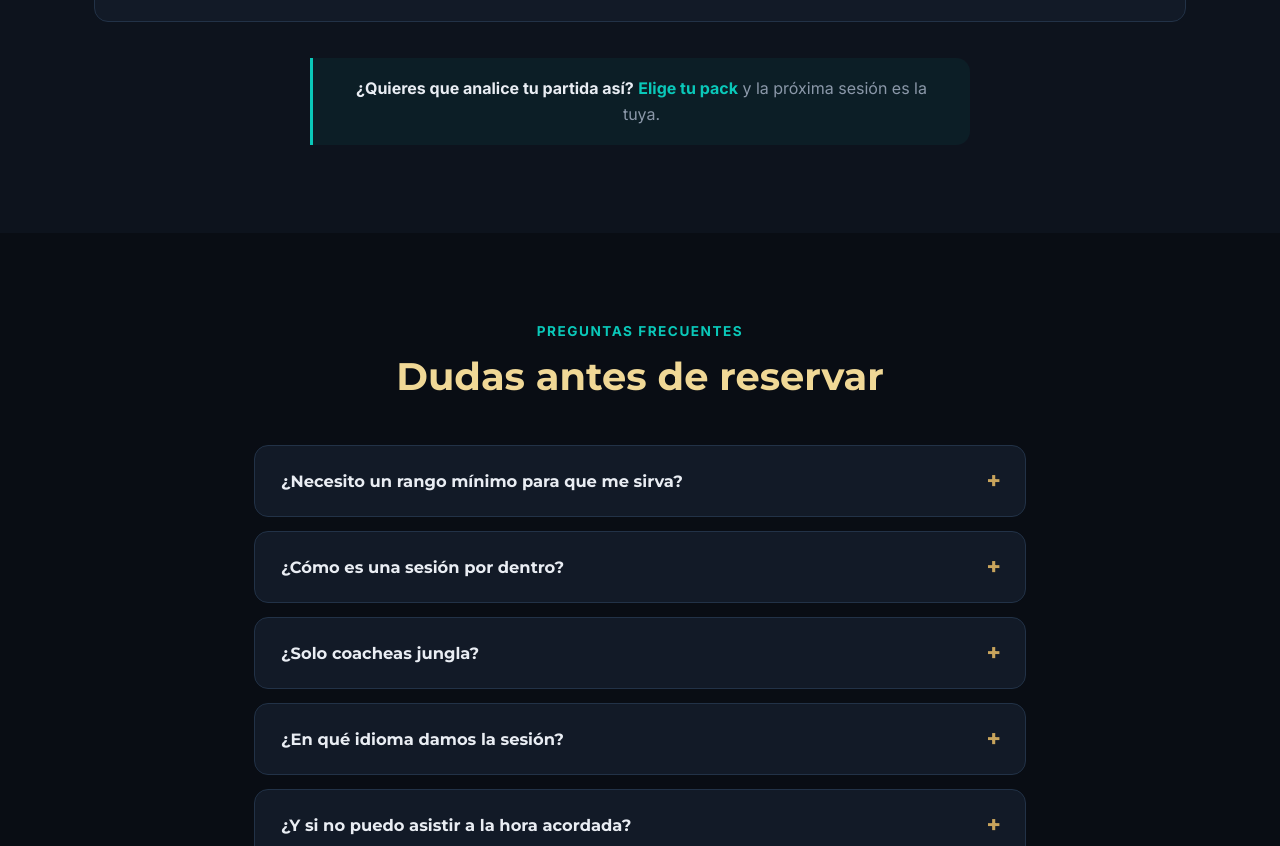
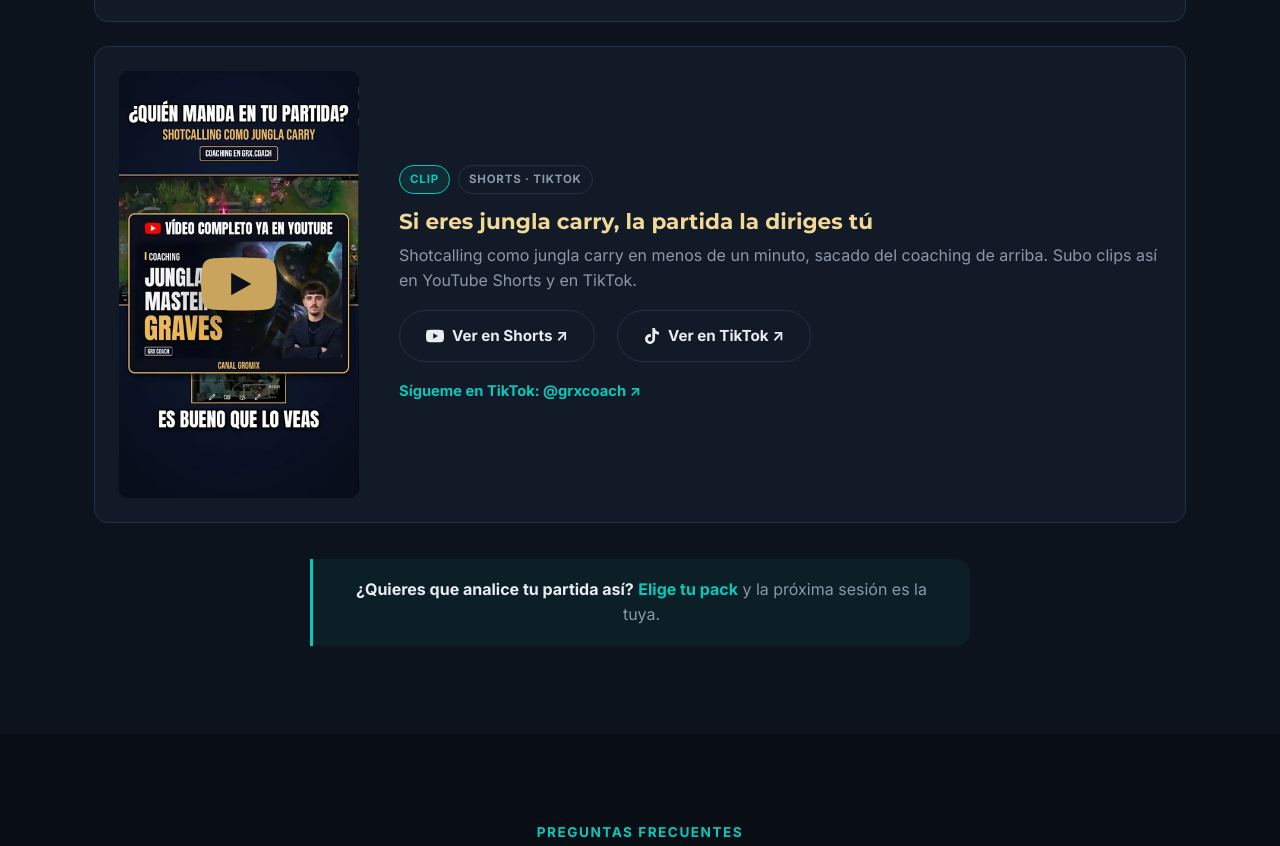
Before and after one commit to gzbl-dev/GRXCoaching, a plain HTML site: page index.html in a window 1280 px wide. Shown: the part 6295-7141 px from the top of the page. Drawn offline with Linux system fonts and the light colour scheme.

Commit message:
Add the jungle carry Short/TikTok clip to the free content section.
One vertical lite player (YouTube Short) with links to Shorts and
TikTok, a follow link to @grxcoach, ES/EN copy and TikTok in sameAs.

Co-Authored-By: Claude Opus 5.5 <noreply@anthropic.com>

```diff
--- a/css/style.css
+++ b/css/style.css
@@ -992,6 +992,13 @@ html[data-lang="en"]:not([data-i18n-ready]) body {
 
 .steps-note.content-cta { text-align: center; }
 
+.clip-feature {
+  margin-top: 24px;
+  grid-template-columns: 240px 1fr;
+}
+.yt-lite-vertical { aspect-ratio: 9 / 16; }
+.clip-follow { display: inline-block; margin-top: 18px; font-size: 0.92rem; }
+
 /* ---------- FAQ ---------- */
 .container.container-narrow { max-width: 820px; }
 
@@ -1092,6 +1099,7 @@ html[data-lang="en"]:not([data-i18n-ready]) body {
   .steps { grid-template-columns: 1fr; gap: 34px; }
   .steps-note { text-align: center; }
   .video-feature { grid-template-columns: 1fr; gap: 24px; }
+  .yt-lite-vertical { width: 100%; max-width: 260px; margin: 0 auto; }
 }
 
 @media (max-width: 520px) {
--- a/index.html
+++ b/index.html
@@ -488,6 +488,26 @@
         </div>
       </article>
 
+      <article class="video-feature clip-feature">
+        <div class="yt-lite yt-lite-vertical" data-yt-id="wbYZzz8UKGY">
+          <img src="assets/clip-jungla-carry.webp" width="405" height="720" loading="lazy" decoding="async" data-i18n="content.c1.thumbAlt" data-i18n-attr="alt" alt="Clip: shotcalling como jungla carry">
+          <button type="button" class="yt-lite-play" data-i18n="content.play" data-i18n-attr="aria-label" aria-label="Reproducir vídeo">
+            <svg viewBox="0 0 68 48" width="68" height="48" aria-hidden="true"><path class="yt-lite-play-bg" d="M66.5 7.7a8.5 8.5 0 0 0-6-6C55.3.3 34 .3 34 .3s-21.3 0-26.5 1.4a8.5 8.5 0 0 0-6 6C.1 13 .1 24 .1 24s0 11 1.4 16.3a8.5 8.5 0 0 0 6 6C12.7 47.7 34 47.7 34 47.7s21.3 0 26.5-1.4a8.5 8.5 0 0 0 6-6C67.9 35 67.9 24 67.9 24s0-11-1.4-16.3Z"/><path class="yt-lite-play-arrow" d="M45 24 27 14v20Z"/></svg>
+          </button>
+        </div>
+
+        <div class="video-feature-body">
+          <p class="video-tags"><span class="video-tag video-tag-free" data-i18n="content.clipTag">Clip</span><span class="video-tag">Shorts · TikTok</span></p>
+          <h3 data-i18n="content.c1.title">Si eres jungla carry, la partida la diriges tú</h3>
+          <p data-i18n="content.c1.body">Shotcalling como jungla carry en menos de un minuto, sacado del coaching de arriba. Subo clips así en YouTube Shorts y en TikTok.</p>
+          <div class="video-actions">
+            <a href="https://www.youtube.com/shorts/wbYZzz8UKGY" target="_blank" rel="noopener" class="btn btn-ghost"><svg viewBox="0 0 24 24" width="18" height="18" fill="currentColor" aria-hidden="true"><path d="M23.5 6.2a3 3 0 0 0-2.1-2.1C19.5 3.6 12 3.6 12 3.6s-7.5 0-9.4.5A3 3 0 0 0 .5 6.2 31 31 0 0 0 0 12a31 31 0 0 0 .5 5.8 3 3 0 0 0 2.1 2.1c1.9.5 9.4.5 9.4.5s7.5 0 9.4-.5a3 3 0 0 0 2.1-2.1A31 31 0 0 0 24 12a31 31 0 0 0-.5-5.8ZM9.6 15.6V8.4l6.3 3.6-6.3 3.6Z"/></svg><span data-i18n="content.c1.shorts">Ver en Shorts ↗</span></a>
+            <a href="https://www.tiktok.com/@grxcoach/video/7711376943907704086" target="_blank" rel="noopener" class="btn btn-ghost"><svg viewBox="0 0 24 24" width="16" height="16" fill="currentColor" aria-hidden="true"><path d="M12.53.02C13.84 0 15.14.01 16.44 0c.08 1.53.63 3.09 1.75 4.17 1.12 1.11 2.7 1.62 4.24 1.79v4.03c-1.44-.05-2.89-.35-4.2-.97-.57-.26-1.1-.59-1.62-.93-.01 2.92.01 5.84-.02 8.75-.08 1.4-.54 2.79-1.35 3.94-1.31 1.92-3.58 3.17-5.91 3.21-1.43.08-2.86-.31-4.08-1.03-2.02-1.19-3.44-3.37-3.65-5.71-.02-.5-.03-1-.01-1.49.18-1.9 1.12-3.72 2.58-4.96 1.66-1.44 3.98-2.13 6.15-1.72.02 1.48-.04 2.96-.04 4.44-.99-.32-2.15-.23-3.02.37-.63.41-1.11 1.04-1.36 1.75-.21.51-.15 1.07-.14 1.61.24 1.64 1.82 3.02 3.5 2.87 1.12-.01 2.19-.66 2.77-1.61.19-.33.4-.67.41-1.06.1-1.79.06-3.57.07-5.36.01-4.03-.01-8.05.02-12.07Z"/></svg><span data-i18n="content.c1.tiktok">Ver en TikTok ↗</span></a>
+          </div>
+          <a href="https://www.tiktok.com/@grxcoach" target="_blank" rel="noopener" class="link-inline clip-follow" data-i18n="content.followTiktok">Sígueme en TikTok: @grxcoach ↗</a>
+        </div>
+      </article>
+
       <p class="steps-note content-cta" data-i18n="content.cta" data-i18n-html>
         <strong>¿Quieres que analice tu partida así?</strong> <a href="#packs" class="link-inline">Elige tu pack</a> y la próxima sesión es la tuya.
       </p>
@@ -600,7 +620,8 @@
         "https://x.com/gromix_lol",
         "https://lol.fandom.com/wiki/GRX",
         "https://discord.gg/baMFcSazEA",
-        "https://www.youtube.com/@gromixlol"
+        "https://www.youtube.com/@gromixlol",
+        "https://www.tiktok.com/@grxcoach"
       ],
       "knowsAbout": [
         "League of Legends",
--- a/js/i18n.js
+++ b/js/i18n.js
@@ -133,6 +133,13 @@ const translations = {
     "content.v1.f1": "Cuándo pelear y cuándo farmear",
     "content.v1.f2": "Cómo convertir tu ventaja en objetivos",
     "content.v1.f3": "Tips y básicos de Graves en la jungla",
+    "content.clipTag": "Clip",
+    "content.c1.thumbAlt": "Clip: shotcalling como jungla carry",
+    "content.c1.title": "Si eres jungla carry, la partida la diriges tú",
+    "content.c1.body": "Shotcalling como jungla carry en menos de un minuto, sacado del coaching de arriba. Subo clips así en YouTube Shorts y en TikTok.",
+    "content.c1.shorts": "Ver en Shorts ↗",
+    "content.c1.tiktok": "Ver en TikTok ↗",
+    "content.followTiktok": "Sígueme en TikTok: @grxcoach ↗",
     "contact.eyebrow": "Contacto",
     "contact.title": "¿Hablamos?",
     "contact.lead": "Escríbeme por privado en Discord a <strong>gromixlol</strong> o entra en mi servidor y cuadramos tu sesión.",
@@ -273,6 +280,13 @@ const translations = {
     "content.v1.f1": "When to fight and when to farm",
     "content.v1.f2": "How to turn your lead into objectives",
     "content.v1.f3": "Graves jungle tips and fundamentals",
+    "content.clipTag": "Clip",
+    "content.c1.thumbAlt": "Clip: shotcalling as a carry jungler",
+    "content.c1.title": "If you're a carry jungler, you run the game",
+    "content.c1.body": "Shotcalling as a carry jungler in under a minute, cut from the coaching above (in Spanish). I post clips like this on YouTube Shorts and TikTok.",
+    "content.c1.shorts": "Watch on Shorts ↗",
+    "content.c1.tiktok": "Watch on TikTok ↗",
+    "content.followTiktok": "Follow me on TikTok: @grxcoach ↗",
     "contact.eyebrow": "Contact",
     "contact.title": "Let's talk",
     "contact.lead": "Send me a DM on Discord at <strong>gromixlol</strong> or join my server and we'll set up your session.",
```
Also changed, not shown: assets/clip-jungla-carry.webp (added).
